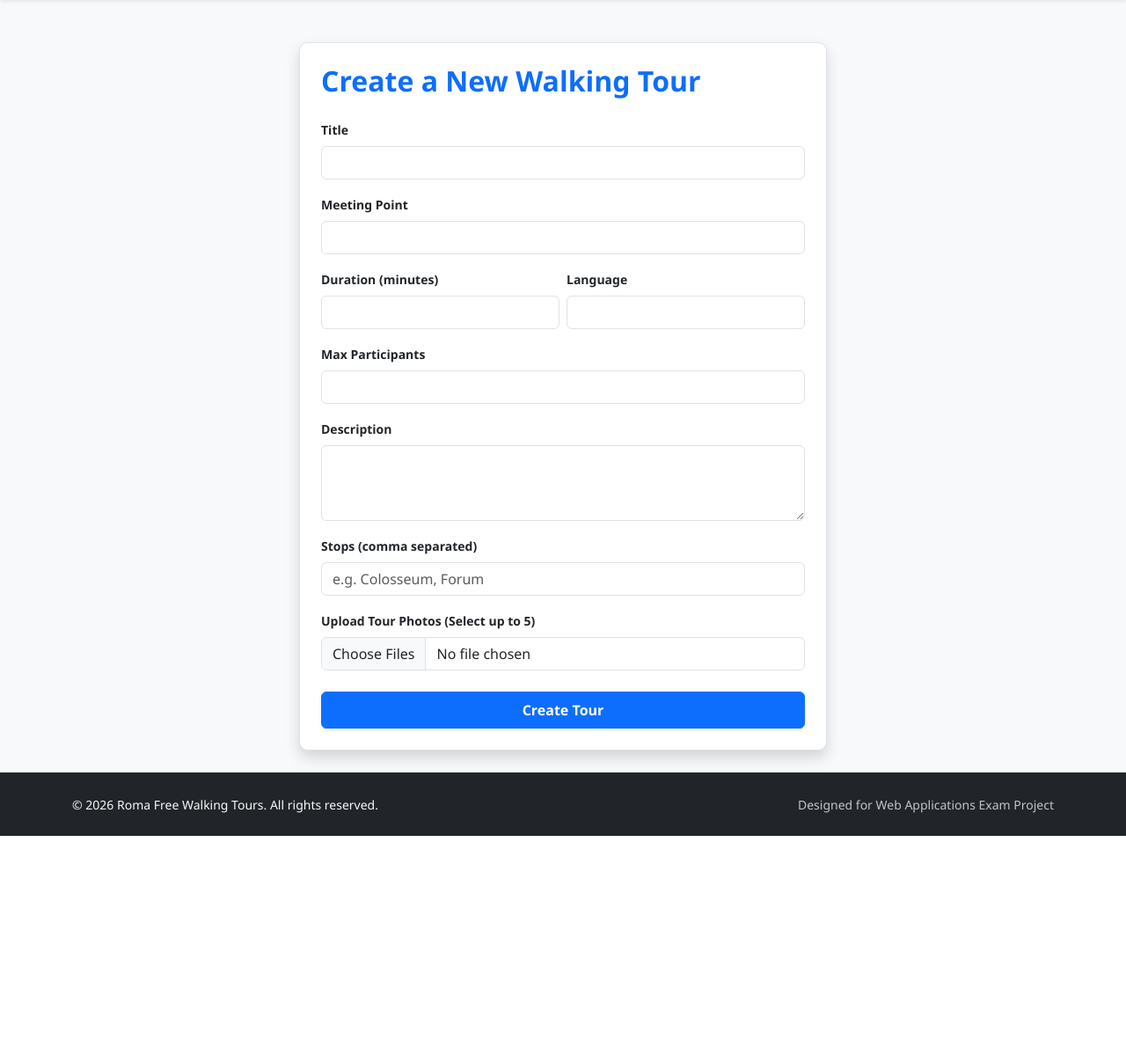
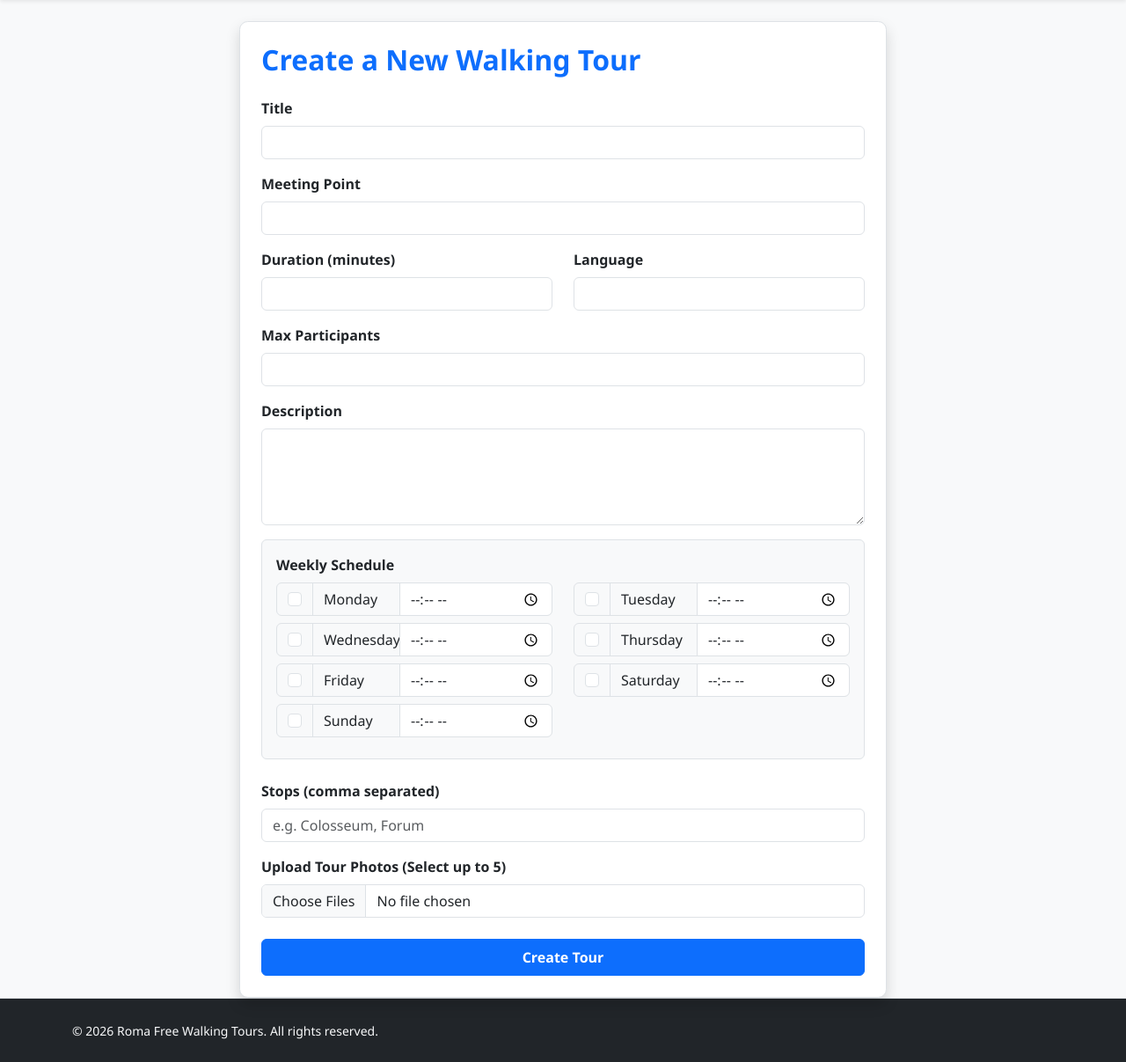
Before and after one commit to MujoGultekin/Free_Walk_Tours_New, a Flask app: page /guide/tour/new in a window 1280 px wide. Shown: the part 84-1291 px from the top of the page at 88% size. Before the commit the page ends 1034 px from the top, so only its background shows below. Run offline with Flask 3, Linux system fonts and the light colour scheme; a user stored in the database is signed in.

Commit message:
+added weekly chcedule for the new tour

```diff
--- a/routes/guide_routes.py
+++ b/routes/guide_routes.py
@@ -27,23 +27,28 @@ def new_tour():
         # Fotoğrafları işliyoruz
         files = request.files.getlist("photos")
         file_names = []
-
         for file in files:
             if file and file.filename:
                 filename = secure_filename(file.filename)
-                # Dosyayı static/images klasörüne kaydediyoruz
                 file.save(os.path.join(current_app.root_path, UPLOAD_FOLDER, filename))
                 file_names.append(filename)
-
-        # İsimleri virgülle birleştirip string olarak veritabanına gönderiyoruz
         photos_str = ",".join(file_names)
 
-        tours_dao.new_tour(
+        # 1. Turu oluştur ve yeni tur ID'sini al[cite: 15]
+        new_id = tours_dao.new_tour(
             current_user.id, title, meeting_point, duration,
             language, max_participants, description, stops, photos_str
         )
 
-        flash("New tour with photos created successfully!", "success")
+        # 2. Seçilen günleri ve saatleri tour_schedule tablosuna kaydet[cite: 15]
+        selected_days = request.form.getlist("days")
+        for day in selected_days:
+            start_time = request.form.get(f"times_{day}")
+            # Hem gün seçilmiş olmalı hem de saati girilmiş olmalı
+            if start_time:
+                tours_dao.add_tour_schedule(new_id, day, start_time)
+
+        flash("New tour with schedule created successfully!", "success")
         return redirect(url_for("auth.profile_guide"))
 
     return render_template("new_tour.html")
--- a/templates/base.html
+++ b/templates/base.html
@@ -78,9 +78,6 @@
         <div class="col-12 col-md-6 text-center text-md-start">
           <span class="small">© 2026 Roma Free Walking Tours. All rights reserved.</span>
         </div>
-        <div class="col-12 col-md-6 text-center text-md-end mt-2 mt-md-0">
-          <span class="small opacity-75">Designed for Web Applications Exam Project</span>
-        </div>
       </div>
     </div>
   </footer>
--- a/templates/new_tour.html
+++ b/templates/new_tour.html
@@ -1,48 +1,73 @@
 {% extends 'base.html' %}
 
-{% block title %}Create New Tour{% endblock %}
+{% block title %}Create a New Tour{% endblock %}
 
 {% block content %}
-<div class="col-12 d-flex justify-content-center py-4">
-    <div class="card shadow border p-4" style="width: 100%; max-width: 600px;">
-        <h2 class="mb-4 fw-bold text-primary">Create a New Walking Tour</h2>
+<div class="col-md-8 mx-auto">
+    <div class="card shadow border p-4">
+        <h2 class="text-primary fw-bold mb-4">Create a New Walking Tour</h2>
 
         <form method="POST" enctype="multipart/form-data">
             <div class="mb-3">
-                <label for="title" class="form-label small fw-bold">Title</label>
-                <input type="text" class="form-control" name="title" id="title" required>
+                <label class="form-label fw-bold">Title</label>
+                <input type="text" name="title" class="form-control" required>
             </div>
+
             <div class="mb-3">
-                <label for="meeting_point" class="form-label small fw-bold">Meeting Point</label>
-                <input type="text" class="form-control" name="meeting_point" id="meeting_point" required>
+                <label class="form-label fw-bold">Meeting Point</label>
+                <input type="text" name="meeting_point" class="form-control" required>
             </div>
-            <div class="row g-2 mb-3">
-                <div class="col-md-6">
-                    <label for="duration" class="form-label small fw-bold">Duration (minutes)</label>
-                    <input type="number" class="form-control" name="duration" id="duration" required>
+
+            <div class="row">
+                <div class="col-md-6 mb-3">
+                    <label class="form-label fw-bold">Duration (minutes)</label>
+                    <input type="number" name="duration" class="form-control" required>
                 </div>
-                <div class="col-md-6">
-                    <label for="language" class="form-label small fw-bold">Language</label>
-                    <input type="text" class="form-control" name="language" id="language" required>
+                <div class="col-md-6 mb-3">
+                    <label class="form-label fw-bold">Language</label>
+                    <input type="text" name="language" class="form-control" required>
                 </div>
             </div>
+
             <div class="mb-3">
-                <label for="max_participants" class="form-label small fw-bold">Max Participants</label>
-                <input type="number" class="form-control" name="max_participants" id="max_participants" required>
+                <label class="form-label fw-bold">Max Participants</label>
+                <input type="number" name="max_participants" class="form-control" required>
             </div>
+
             <div class="mb-3">
-                <label for="description" class="form-label small fw-bold">Description</label>
-                <textarea class="form-control" name="description" id="description" rows="3" required></textarea>
+                <label class="form-label fw-bold">Description</label>
+                <textarea name="description" class="form-control" rows="4" required></textarea>
             </div>
+
+            <!-- Haftalık Program Seçimi -->
+            <div class="mb-4 border p-3 bg-light rounded">
+                <label class="form-label fw-bold">Weekly Schedule</label>
+                <div class="row">
+                    {% for day in ['Monday', 'Tuesday', 'Wednesday', 'Thursday', 'Friday', 'Saturday', 'Sunday'] %}
+                    <div class="col-md-6 mb-2">
+                        <div class="input-group">
+                            <div class="input-group-text">
+                                <input class="form-check-input mt-0" type="checkbox" name="days" value="{{ day }}">
+                            </div>
+                            <span class="input-group-text" style="width: 100px;">{{ day }}</span>
+                            <input type="time" name="times_{{ day }}" class="form-control">
+                        </div>
+                    </div>
+                    {% endfor %}
+                </div>
+            </div>
+
             <div class="mb-3">
-                <label for="stops" class="form-label small fw-bold">Stops (comma separated)</label>
-                <input type="text" class="form-control" name="stops" id="stops" placeholder="e.g. Colosseum, Forum" required>
+                <label class="form-label fw-bold">Stops (comma separated)</label>
+                <input type="text" name="stops" class="form-control" placeholder="e.g. Colosseum, Forum" required>
             </div>
+
             <div class="mb-4">
-                <label for="photos" class="form-label small fw-bold">Upload Tour Photos (Select up to 5)</label>
-                <input type="file" class="form-control" name="photos" id="photos" accept="image/*" multiple required>
+                <label class="form-label fw-bold">Upload Tour Photos (Select up to 5)</label>
+                <input type="file" name="photos" class="form-control" multiple accept="image/*">
             </div>
-            <button type="submit" class="btn btn-primary w-100 py-2 fw-bold shadow-sm">Create Tour</button>
+
+            <button type="submit" class="btn btn-primary w-100 py-2 fw-bold">Create Tour</button>
         </form>
     </div>
 </div>
--- a/templates/profile_participant.html
+++ b/templates/profile_participant.html
@@ -30,7 +30,7 @@
               <td><strong>{{ b.title }}</strong></td>
               <td><span class="badge bg-secondary">{{ b.tour_date }}</span></td>
               <td>{{ b.meeting_point }}</td>
-              <td>+{{ b.additional_count }} people</td>
+              <td>+{{ b.additional_count-1 }} people</td>
               <td>
                 <form action="{{ url_for('participant.cancel_booking', res_id=b.res_id) }}"
                       method="POST"
```
Also changed, not shown: dao/tours_dao.py (+11 -1 lines), templates/tour_detail.html (+9 -2 lines), roma_tours.db.
